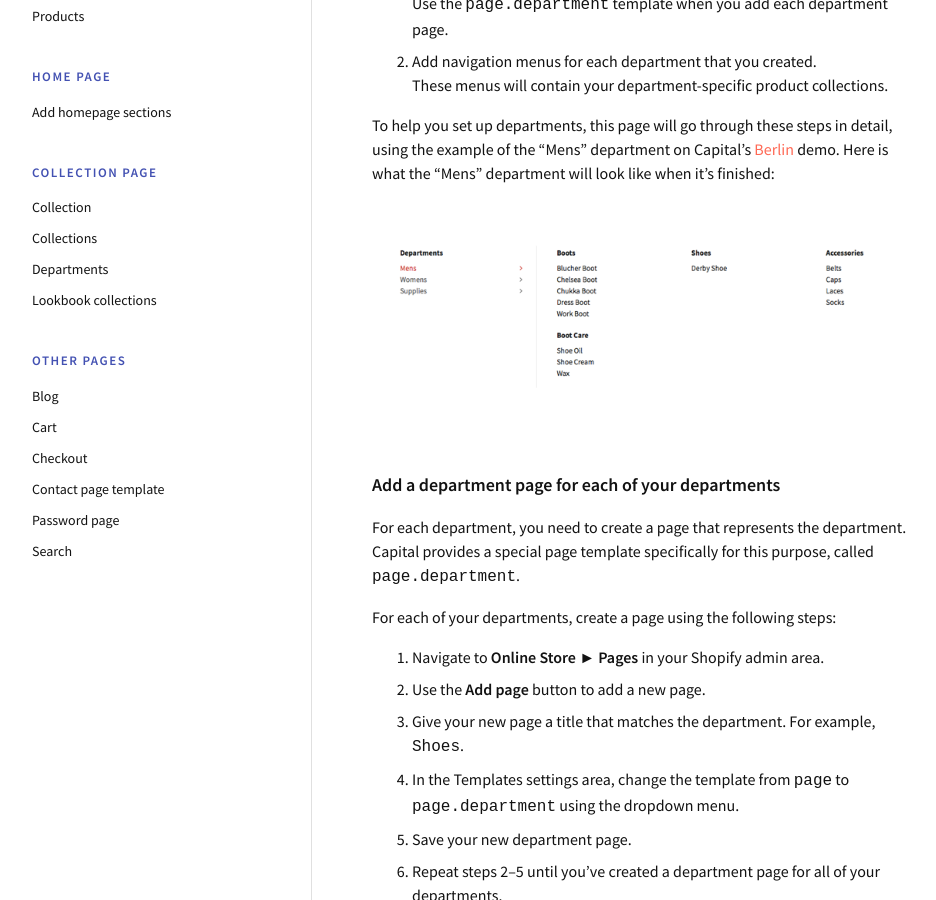
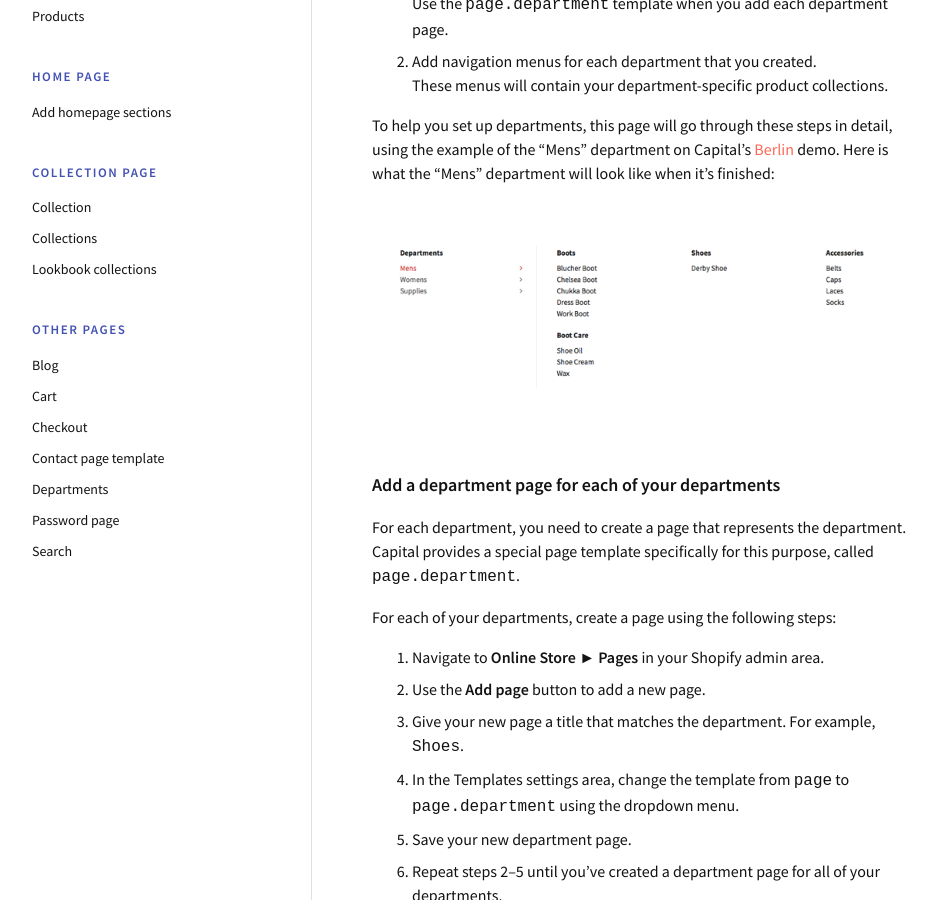
Before and after one commit to agoodmachine/agoodmachine.github.io, a Jekyll site: the page built from _capital/departments.md, in a window 1280 px wide and 900 px high, scrolled down 811 px. Shown: the whole window, without its empty margins (138-1074 px from the left). Built offline with Jekyll 4.4.1, drawn with Linux system fonts in a browser that asks for light colours; part of the change alters nothing that is shown.

```diff
--- a/_capital/departments.md
+++ b/_capital/departments.md
@@ -1,7 +1,7 @@
 ---
 layout: default
 title: Departments
-categories: collection-page
+categories: other-pages
 ---
 
 Departments are Capital's headline feature. We made Capital specifically for shops with large inventories. Just like a traditional department store, Capital's department features makes it easy for customers to browse the types of products they are most interested in. For example, if you set up a Shoes department, then customers can more easily find inventory that are shows or related to shoes.
```
